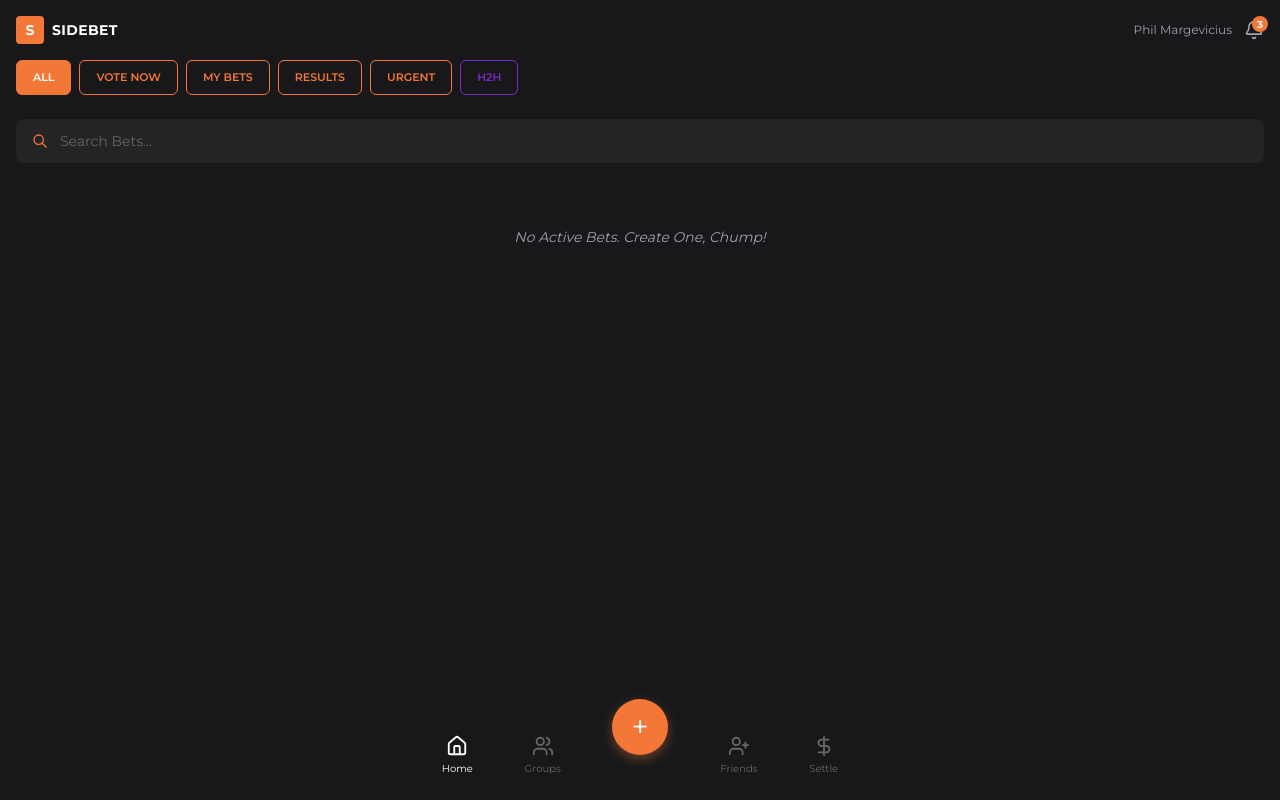
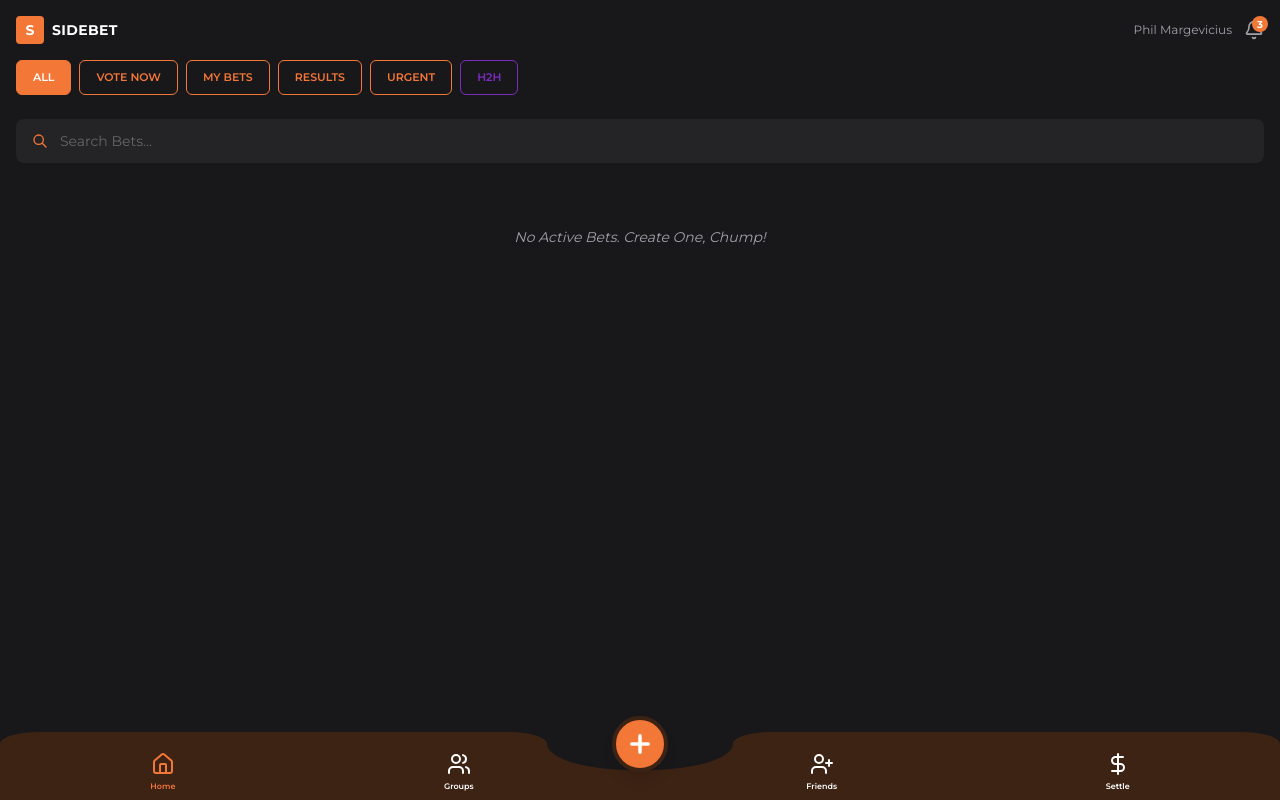
Before and after one commit to PhillyMarg/SideBet-Prototype, a Next.js app: page / in a window 1280 px wide. Built offline with nearby package versions, Linux system fonts and the light colour scheme.

Commit message:
Refactor BottomNav to include Plus icon and nav items

```diff
--- a/components/BottomNav.jsx
+++ b/components/BottomNav.jsx
@@ -1,14 +1,13 @@
-
 'use client';
 
 import Link from 'next/link';
 import { usePathname } from 'next/navigation';
-import { Home, Users, UserPlus, DollarSign } from 'lucide-react';
+import { Home, Users, UserPlus, DollarSign, Plus } from 'lucide-react';
 
 export default function BottomNav() {
   const pathname = usePathname();
 
-  const tabs = [
+  const navItems = [
     { href: '/', icon: Home, label: 'Home' },
     { href: '/groups', icon: Users, label: 'Groups' },
     { href: '/friends', icon: UserPlus, label: 'Friends' },
@@ -16,42 +15,58 @@ export default function BottomNav() {
   ];
 
   return (
-    <nav className="fixed bottom-0 left-0 right-0 bg-[#18181B] z-40">
-      <div className="flex items-center justify-around py-3 pb-6 max-w-md mx-auto relative">
-        {tabs.slice(0, 2).map((tab) => (
-          <Link
-            key={tab.href}
-            href={tab.href}
-            className={`flex flex-col items-center gap-1 ${
-              pathname === tab.href ? 'text-white' : 'text-[#666666]'
-            }`}
-          >
-            <tab.icon size={22} />
-            <span className="text-[10px]">{tab.label}</span>
-          </Link>
-        ))}
+    <nav className="fixed bottom-0 left-0 right-0 z-50">
+      {/* SVG Background with curved notch */}
+      <svg
+        className="absolute bottom-0 left-0 right-0 w-full h-[68px]"
+        viewBox="0 0 393 68"
+        preserveAspectRatio="none"
+        fill="none"
+        xmlns="http://www.w3.org/2000/svg"
+      >
+        <path
+          d="M0 12C0 5.37258 5.37258 0 12 0H156C162.627 0 168 5.37258 168 12V12C168 26.3594 179.641 38 194 38H199C213.359 38 225 26.3594 225 12V12C225 5.37258 230.373 0 237 0H381C387.627 0 393 5.37258 393 12V68H0V12Z"
+          fill="#3D2314"
+        />
+      </svg>
 
-        <Link
-          href="/create"
-          className="absolute left-1/2 -translate-x-1/2 -top-6 w-[56px] h-[56px] bg-[#f37736] rounded-full flex items-center justify-center text-white text-3xl shadow-[0_4px_12px_rgba(243,119,54,0.4)]"
-        >
-          +
-        </Link>
+      {/* FAB Button - centered and raised */}
+      <Link
+        href="/create"
+        className="absolute left-1/2 -translate-x-1/2 -top-4 z-10 w-14 h-14 bg-sb-orange rounded-full flex items-center justify-center shadow-lg border-4 border-[#3D2314]"
+      >
+        <Plus className="w-7 h-7 text-white" strokeWidth={3} />
+      </Link>
 
-        <div className="w-[56px]" />
+      {/* Nav Items */}
+      <div className="relative flex justify-around items-end h-[68px] px-4 pb-2">
+        {navItems.map((item, index) => {
+          const isActive = pathname === item.href;
+          const Icon = item.icon;
 
-        {tabs.slice(2).map((tab) => (
-          <Link
-            key={tab.href}
-            href={tab.href}
-            className={`flex flex-col items-center gap-1 ${
-              pathname === tab.href ? 'text-white' : 'text-[#666666]'
-            }`}
-          >
-            <tab.icon size={22} />
-            <span className="text-[10px]">{tab.label}</span>
-          </Link>
-        ))}
+          // Add spacing around center for FAB
+          const marginClass = index === 1 ? 'mr-8' : index === 2 ? 'ml-8' : '';
+
+          return (
+            <Link
+              key={item.href}
+              href={item.href}
+              className={`flex flex-col items-center gap-1 ${marginClass}`}
+            >
+              <Icon
+                className={`w-6 h-6 ${isActive ? 'text-sb-orange' : 'text-white'}`}
+                strokeWidth={2}
+              />
+              <span
+                className={`text-[8px] font-semibold font-montserrat ${
+                  isActive ? 'text-sb-orange' : 'text-white'
+                }`}
+              >
+                {item.label}
+              </span>
+            </Link>
+          );
+        })}
       </div>
     </nav>
   );
```
